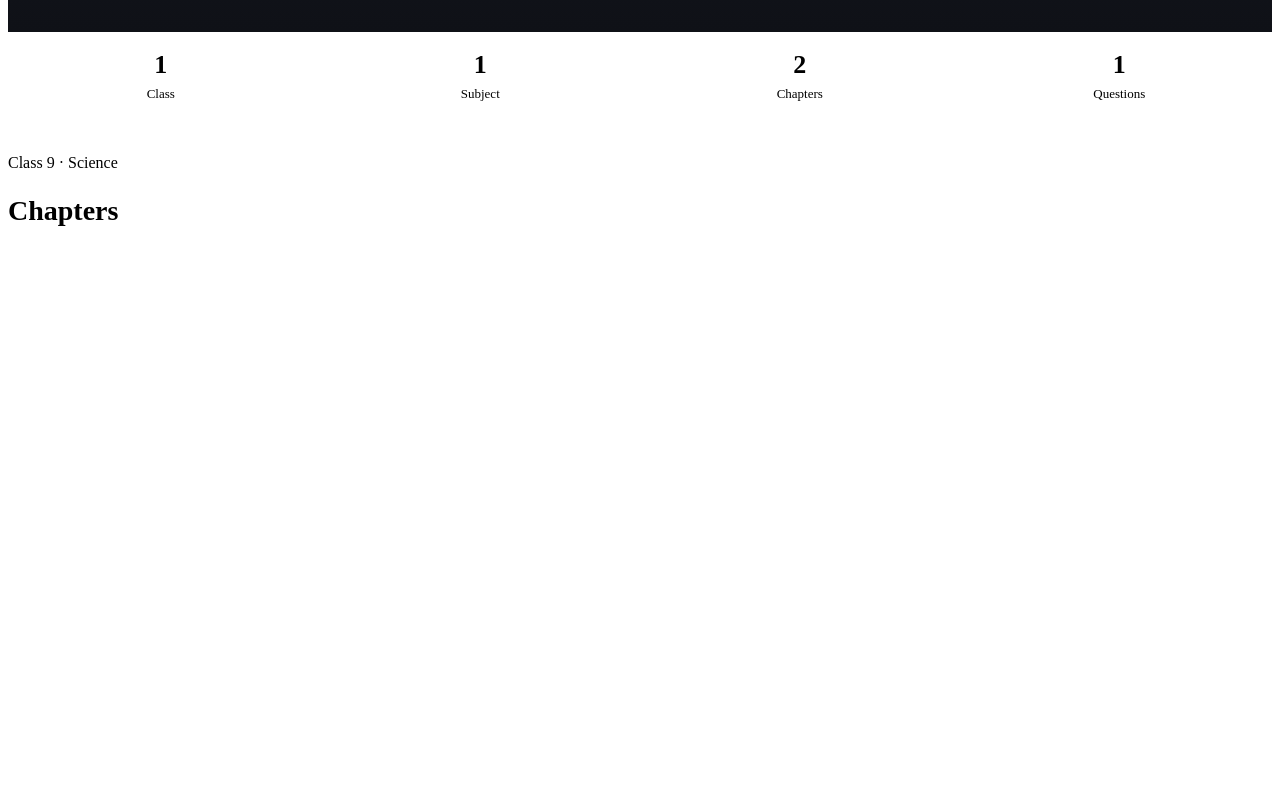
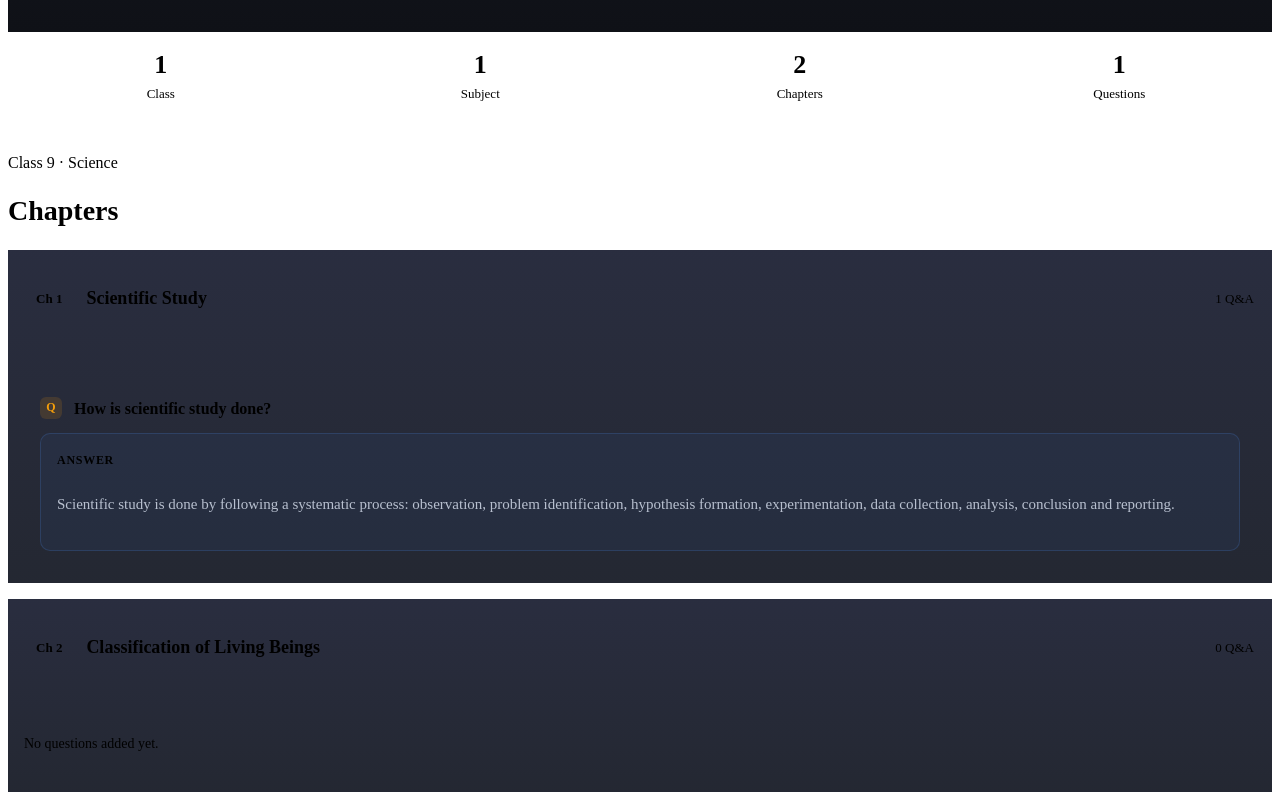
Before and after one commit to Sonu0510/learners-hub, a React (Vite) app: page / in a window 1280 px wide. Shown: the part 497-1297 px from the top of the page. Before the commit the page ends 800 px from the top, so only its background shows below. Built offline with nearby package versions, Linux system fonts and the light colour scheme; the HTML template or start-up script is replaced by a standard one.

Commit message:
Render chapter list on MVP homepage

```diff
--- a/src/components/AnswerCard.css
+++ b/src/components/AnswerCard.css
@@ -1,6 +1,6 @@
 .answer-card {
   margin-top: 12px;
-  padding: 14px;
+  padding: 16px;
   background: rgba(79, 142, 247, 0.06);
   border: 1px solid rgba(79, 142, 247, 0.18);
   border-radius: 10px;
@@ -11,13 +11,13 @@
   margin-bottom: 8px;
   color: var(--accent);
   font-size: 12px;
-  font-weight: 700;
+  font-weight: 800;
   text-transform: uppercase;
   letter-spacing: 0.06em;
 }
 
 .answer-text {
-  color: var(--muted);
-  line-height: 1.8;
+  color: #b8c0cf;
+  line-height: 1.85;
   font-size: 15px;
 }
--- a/src/components/ChapterCard.css
+++ b/src/components/ChapterCard.css
@@ -1,9 +1,14 @@
 .chapter-card {
-  background: var(--card);
+  background: linear-gradient(180deg, rgba(30, 34, 53, 0.95), rgba(24, 28, 39, 0.95));
   border: 1px solid var(--border);
   border-radius: var(--radius);
-  margin-bottom: 14px;
   overflow: hidden;
+  transition: border-color 0.2s ease, transform 0.2s ease;
+}
+
+.chapter-card:hover {
+  border-color: rgba(79, 142, 247, 0.45);
+  transform: translateY(-2px);
 }
 
 .chapter-header {
@@ -21,16 +26,19 @@
   border-radius: 8px;
   font-size: 13px;
   font-weight: 700;
+  flex-shrink: 0;
 }
 
 .chapter-header h3 {
   flex: 1;
   font-size: 18px;
+  line-height: 1.4;
 }
 
 .qa-count {
   color: var(--muted);
   font-size: 13px;
+  white-space: nowrap;
 }
 
 .questions-list {
@@ -40,4 +48,19 @@
 .empty {
   color: var(--muted);
   font-size: 14px;
+  padding: 10px 0;
 }
+
+@media (max-width: 600px) {
+  .chapter-header {
+    align-items: flex-start;
+  }
+
+  .chapter-header h3 {
+    font-size: 16px;
+  }
+
+  .qa-count {
+    font-size: 12px;
+  }
+}
--- /dev/null
+++ b/src/components/ChapterList.css
@@ -0,0 +1,5 @@
+.chapter-list {
+  display: flex;
+  flex-direction: column;
+  gap: 16px;
+}
--- a/src/components/ChapterList.jsx
+++ b/src/components/ChapterList.jsx
@@ -1,4 +1,5 @@
 import ChapterCard from "./ChapterCard";
+import "./ChapterList.css";
 
 function ChapterList({ chapters }) {
   return (
--- a/src/components/QuestionCard.css
+++ b/src/components/QuestionCard.css
@@ -6,15 +6,38 @@
   margin-bottom: 12px;
 }
 
+.question-card:last-child {
+  margin-bottom: 0;
+}
+
 .question-text {
+  position: relative;
+  padding-left: 34px;
   font-weight: 700;
   color: var(--text);
+  line-height: 1.6;
   margin-bottom: 12px;
-  line-height: 1.5;
 }
 
-.answer-text {
+.question-text::before {
+  content: "Q";
+  position: absolute;
+  left: 0;
+  top: 1px;
+  width: 22px;
+  height: 22px;
+  border-radius: 6px;
+  background: rgba(245, 158, 11, 0.14);
+  color: #f59e0b;
+  font-size: 12px;
+  font-weight: 800;
+  display: flex;
+  align-items: center;
+  justify-content: center;
+}
+
+.answer-empty {
+  margin-top: 10px;
   color: var(--muted);
-  line-height: 1.8;
-  font-size: 15px;
+  font-size: 14px;
 }
--- a/src/pages/Home.jsx
+++ b/src/pages/Home.jsx
@@ -27,6 +27,8 @@ function Home() {
           <h2>Chapters</h2>
         </section>
 
+        <ChapterList chapters={scienceData.chapters} />
+
 
       </main>
     </div>
```
Also changed, not shown: src/components/QuestionCard.jsx (line endings or trailing spaces).
